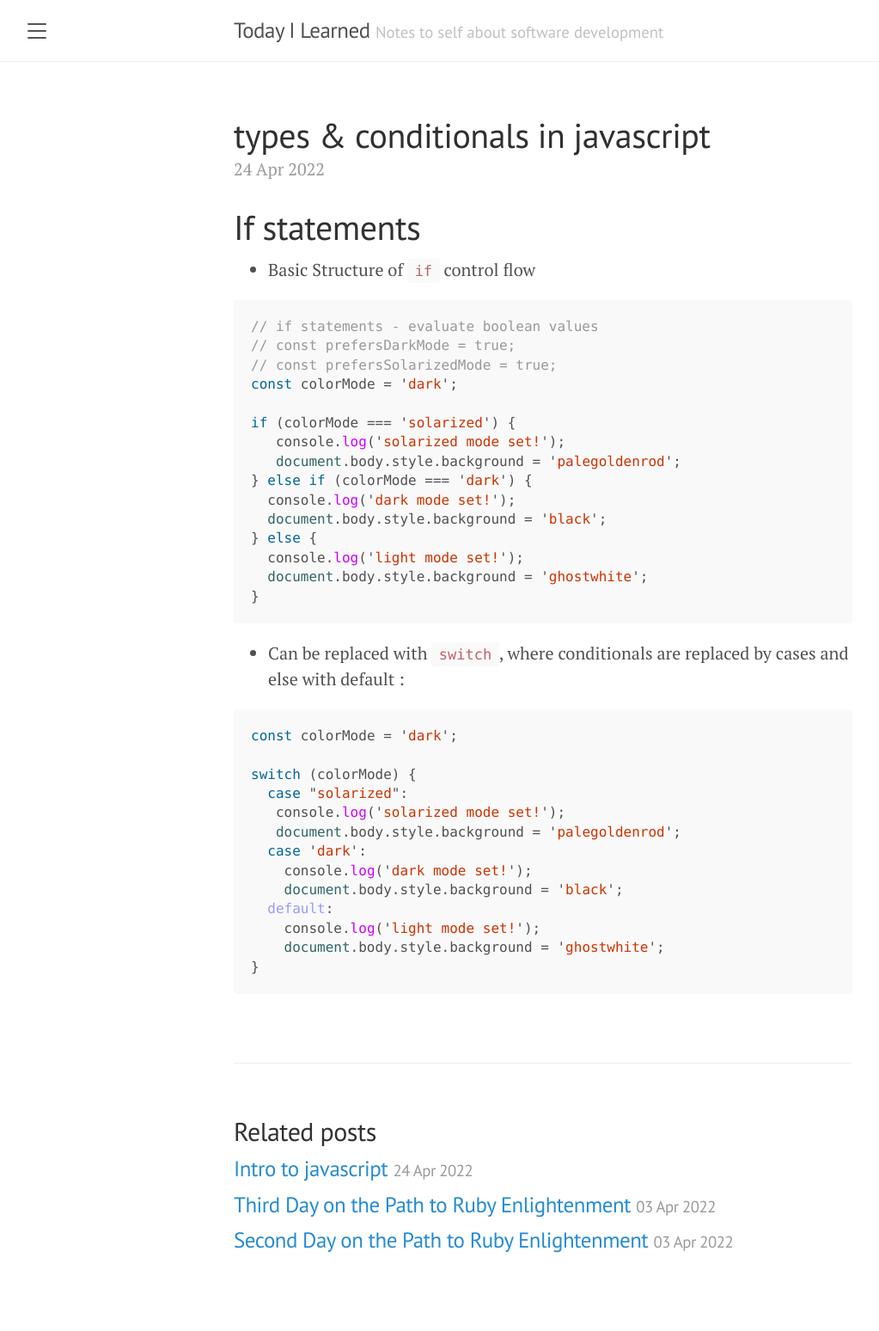
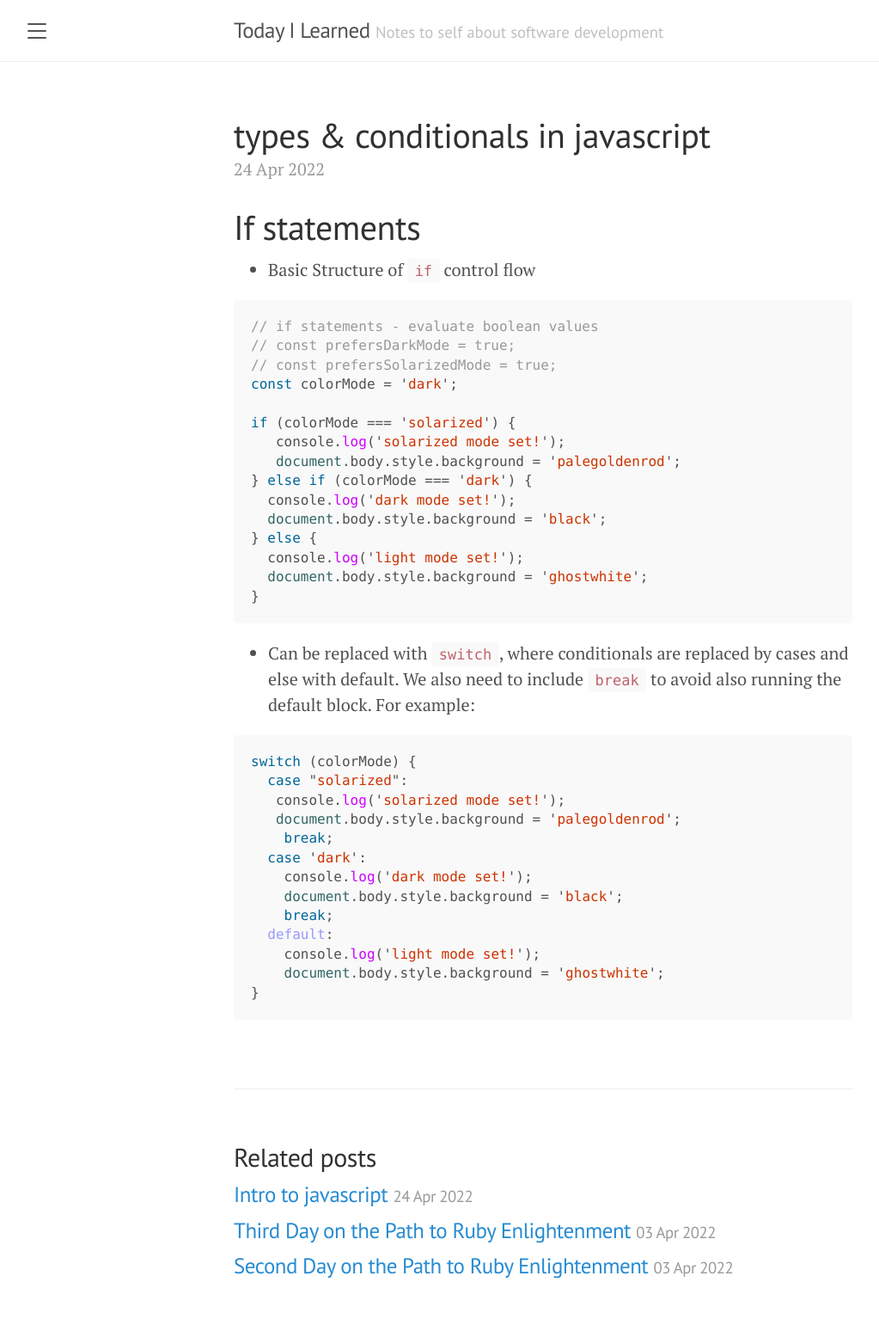
Before and after one commit to KevinDelaFuente/til, a Jekyll site: the page built from _posts/2022-04-24- Types & Conditionals in Javascript.md, in a window 1280 px wide. Shown: the whole page at 86% size, without its empty margins (8-1031 px from the left). Built offline with Jekyll 4.4.1, drawn with Linux system fonts in a browser that asks for light colours; our own code applies the rules of GitHub Pages for plain Markdown files; before the commit the page ends 1518 px from its top, so only the background shows below that.

Commit message:
Update 2022-04-24- Types & Conditionals in Javascript.md

````diff
--- a/_posts/2022-04-24- Types & Conditionals in Javascript.md
+++ b/_posts/2022-04-24- Types & Conditionals in Javascript.md
@@ -19,18 +19,18 @@ if (colorMode === 'solarized') {
   document.body.style.background = 'ghostwhite';
 }
 ```
-- Can be replaced with `switch`, where conditionals are replaced by cases and else with default :
+- Can be replaced with `switch`, where conditionals are replaced by cases and else with default. We also need to include `break` to avoid also running the default block. For example:
 
 ```javascript
-const colorMode = 'dark';
-
 switch (colorMode) {
   case "solarized":
    console.log('solarized mode set!');
    document.body.style.background = 'palegoldenrod';
+    break;
   case 'dark':
     console.log('dark mode set!');
     document.body.style.background = 'black';
+    break;
   default:
     console.log('light mode set!');
     document.body.style.background = 'ghostwhite';
````
